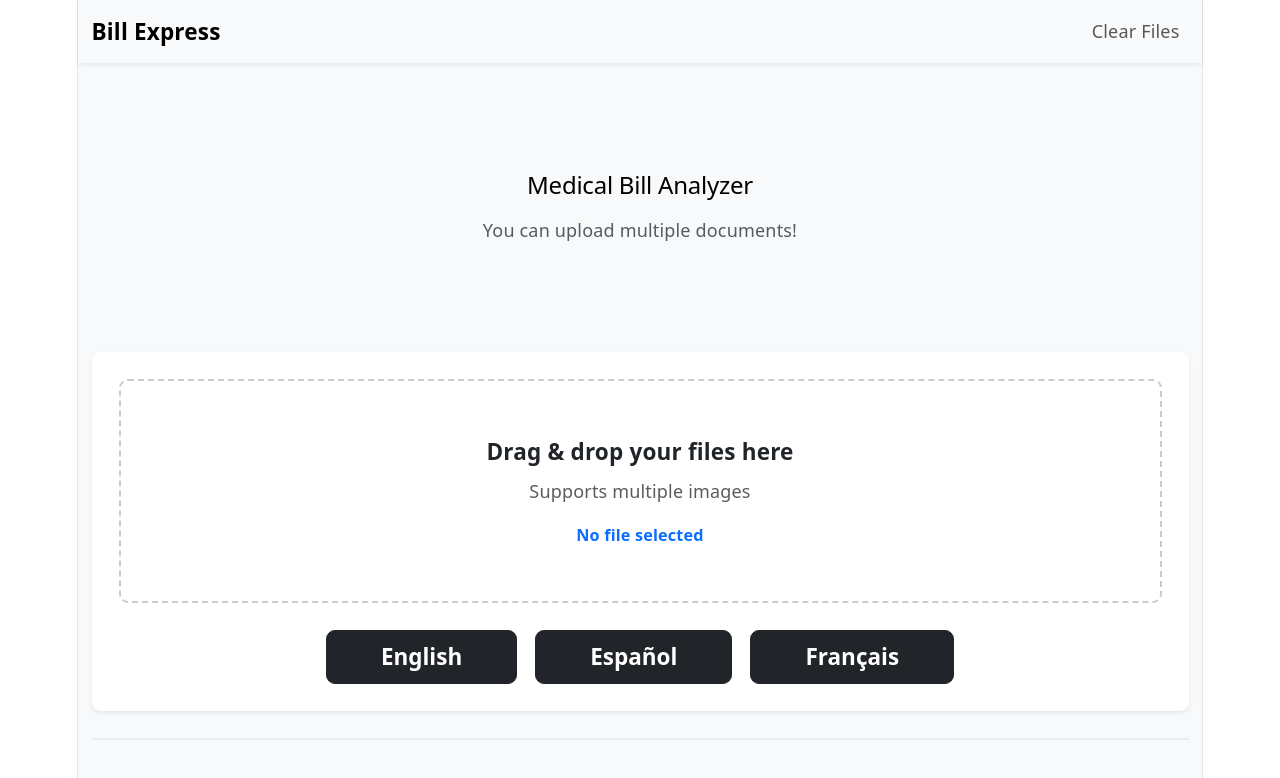
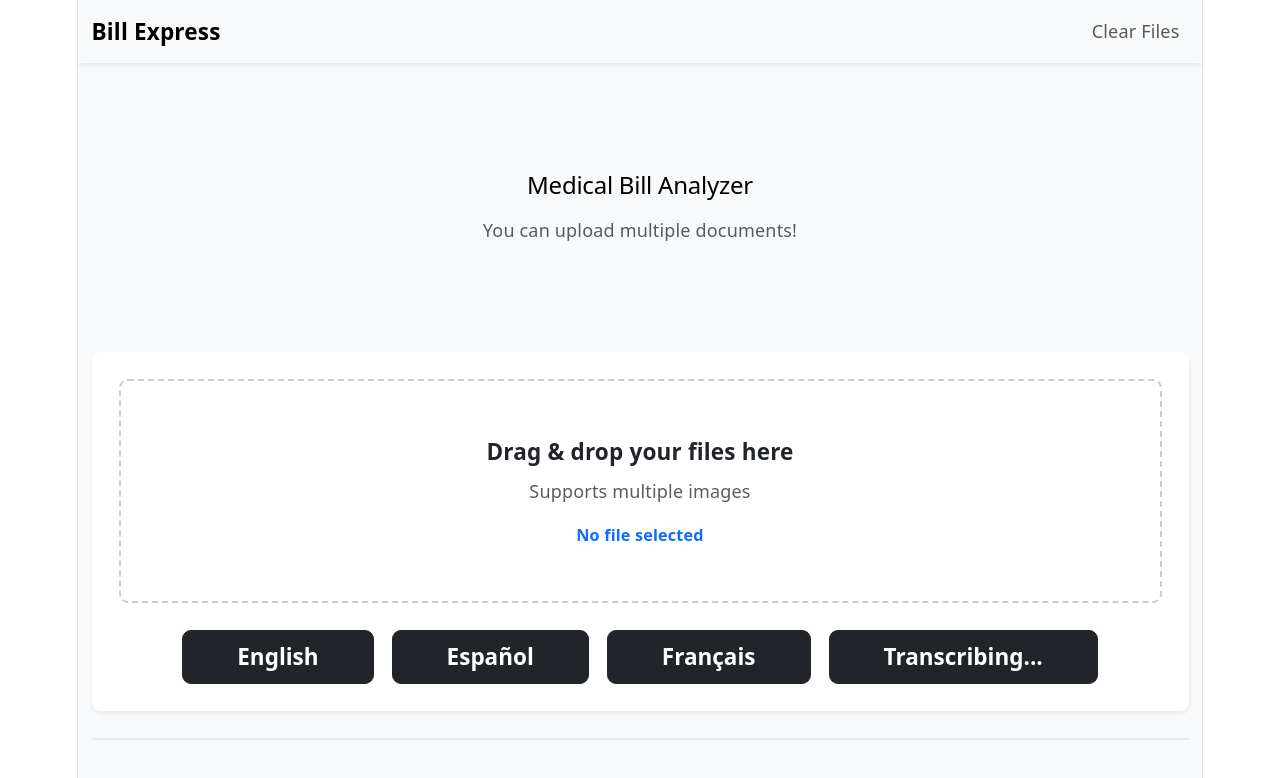
Before and after one commit to frawnda/HackBrooklyn-Healthcare, a React (Vite) app in the folder front-end/Healthcare-Frontend/: page / in a window 1280 px wide. Shown: the top 778 px of the page. Built offline with nearby package versions, Linux system fonts and the light colour scheme.

Commit message:
Added a transcribe button to the UI

```diff
--- a/front-end/Healthcare-Frontend/src/App.jsx
+++ b/front-end/Healthcare-Frontend/src/App.jsx
@@ -8,6 +8,7 @@ function App() {
   const [fileObjects, setFileObjects] = useState([])
   const [loadingLanguage, setLoadingLanguage] = useState(null)
   const [summary, setSummary] = useState('')
+  const [isTranscribing, setIsTranscribing] = useState(false)
   const fileInputRef = useRef(null)
 
   // UPDATED: Appends new files to the array instead of replacing
@@ -96,6 +97,16 @@ function App() {
     setSummary('')
   }
 
+  const handleTranscribe = () => {
+    if (fileObjects.length === 0) {
+      alert("Please upload at least one file!")
+      return
+    }
+    setIsTranscribing(true)
+    // TODO: Add transcription logic here
+    // For now, this just demonstrates the UI state change
+  }
+
   return (
     <div className="app-container">
       <header className="mb-5">
@@ -142,7 +153,7 @@ function App() {
             </div>
           </div>
 
-          <div className="d-flex justify-content-center flex-column flex-md-row gap-3 mt-4">
+          <div className="d-flex justify-content-center flex-column flex-md-row gap-3 mt-4 align-items-center">
             {['English', 'Español', 'Français'].map((lang) => (
               <button
                 key={lang}
@@ -154,6 +165,13 @@ function App() {
                 {loadingLanguage === lang ? `Analyzing ${fileObjects.length} files...` : lang}
               </button>
             ))}
+            <button
+              className="btn btn-dark fw-bold btn-lg px-5"
+              type="button"
+              onClick={handleTranscribe}
+            >
+              {isTranscribing ? 'Transcribe' : 'Transcribing...'}
+            </button>
           </div>
         </section>
 
```
